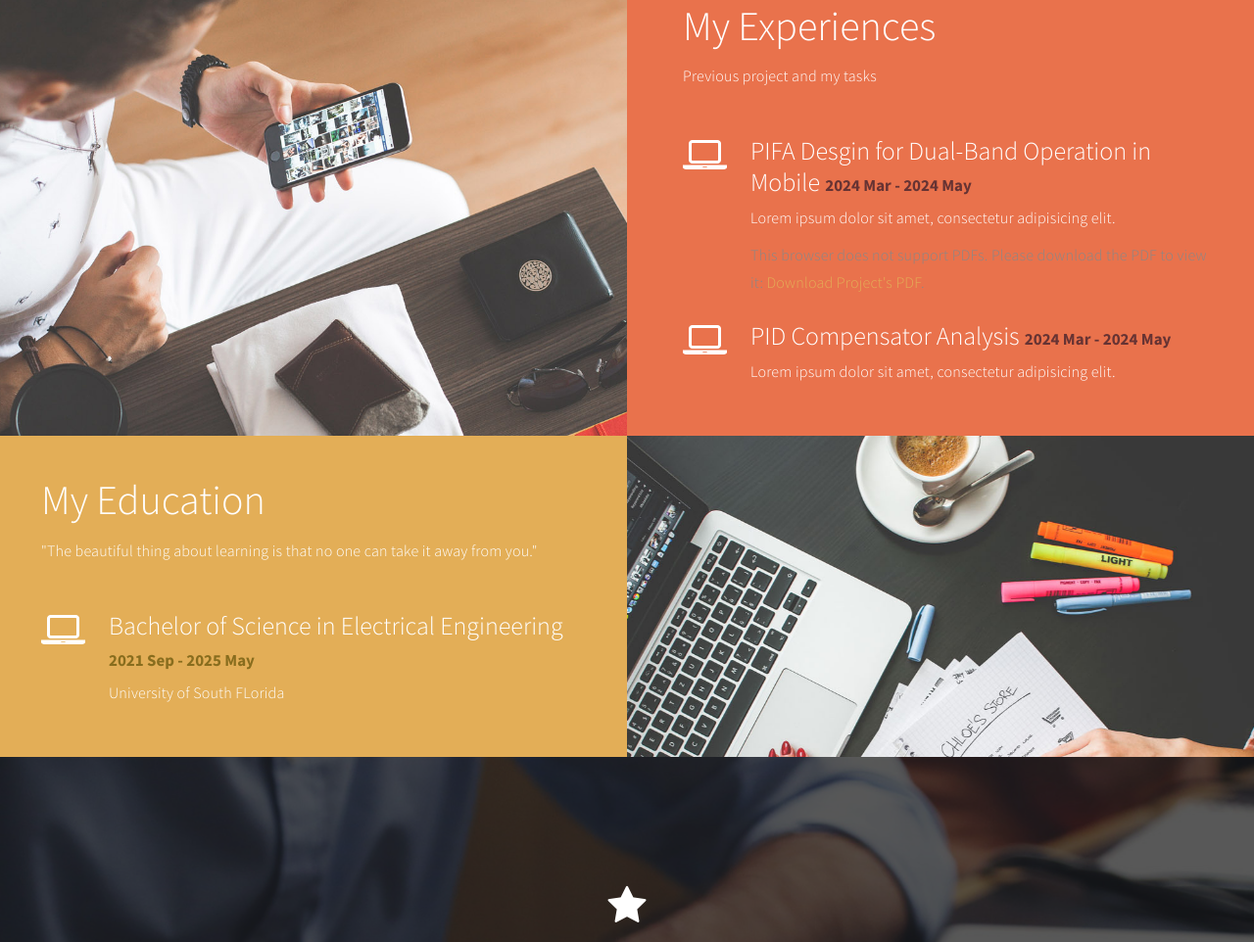
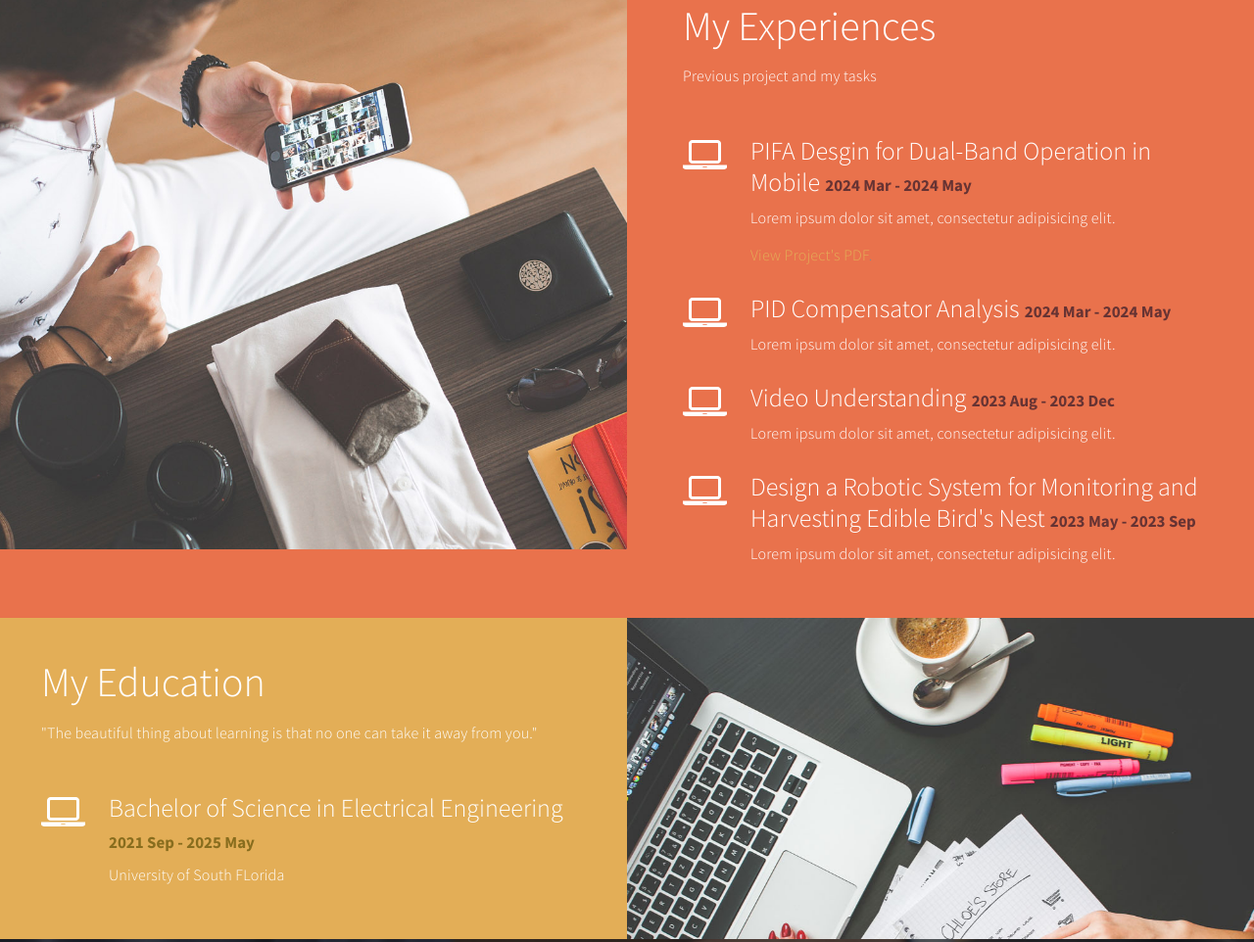
Before and after one commit to DucAnh-Vu-Trinh/DucAnh-Vu-Trinh.github.io, a plain HTML site: page index.html in a window 1280 px wide. Shown: the part 1613-2575 px from the top of the page at 98% size. Drawn offline with Linux system fonts and the light colour scheme.

Commit message:
change html

```diff
--- a/index.html
+++ b/index.html
@@ -223,8 +223,8 @@ http://www.templatemo.com/tm-498-stimulus
                                    <h3 class="media-heading">PIFA Desgin for Dual-Band Operation in Mobile <small>2024 Mar - 2024 May</small></h3>
                                    <p class="color-white">Lorem ipsum dolor sit amet, consectetur adipisicing elit.</p>
                                    <object data="path_to_your_pdf.pdf" type="application/pdf" width="100%" height="600px">
-                                        <p>This browser does not support PDFs. Please download the PDF to view it: <a href="project_doc/PIFA_Design/FinalProjectReport.pdf">Download Project's PDF</a>.</p>
-                                    </object>
+                                        <p><a href="project_doc/PIFA_Design/FinalProjectReport.pdf">View Project's PDF</a>.</p>
+                                   </object>
                               </div>
                          </div>
 
@@ -238,6 +238,25 @@ http://www.templatemo.com/tm-498-stimulus
                               </div>
                          </div>
 
+                         <div class="wow fadeInUp color-white media" data-wow-delay="1.6s">
+                              <div class="media-object media-left">
+                                   <i class="fa fa-laptop"></i>
+                              </div>
+                              <div class="media-body">
+                                   <h3 class="media-heading">Video Understanding  <small>2023 Aug - 2023 Dec</small></h3>
+                                   <p class="color-white">Lorem ipsum dolor sit amet, consectetur adipisicing elit.</p>
+                              </div>
+                         </div>
+
+                         <div class="wow fadeInUp color-white media" data-wow-delay="1.6s">
+                              <div class="media-object media-left">
+                                   <i class="fa fa-laptop"></i>
+                              </div>
+                              <div class="media-body">
+                                   <h3 class="media-heading">Design a Robotic System for Monitoring and Harvesting Edible Bird's Nest  <small>2023 May - 2023 Sep</small></h3>
+                                   <p class="color-white">Lorem ipsum dolor sit amet, consectetur adipisicing elit.</p>
+                              </div>
+                         </div>
                     </div>
                </div>
 
```
